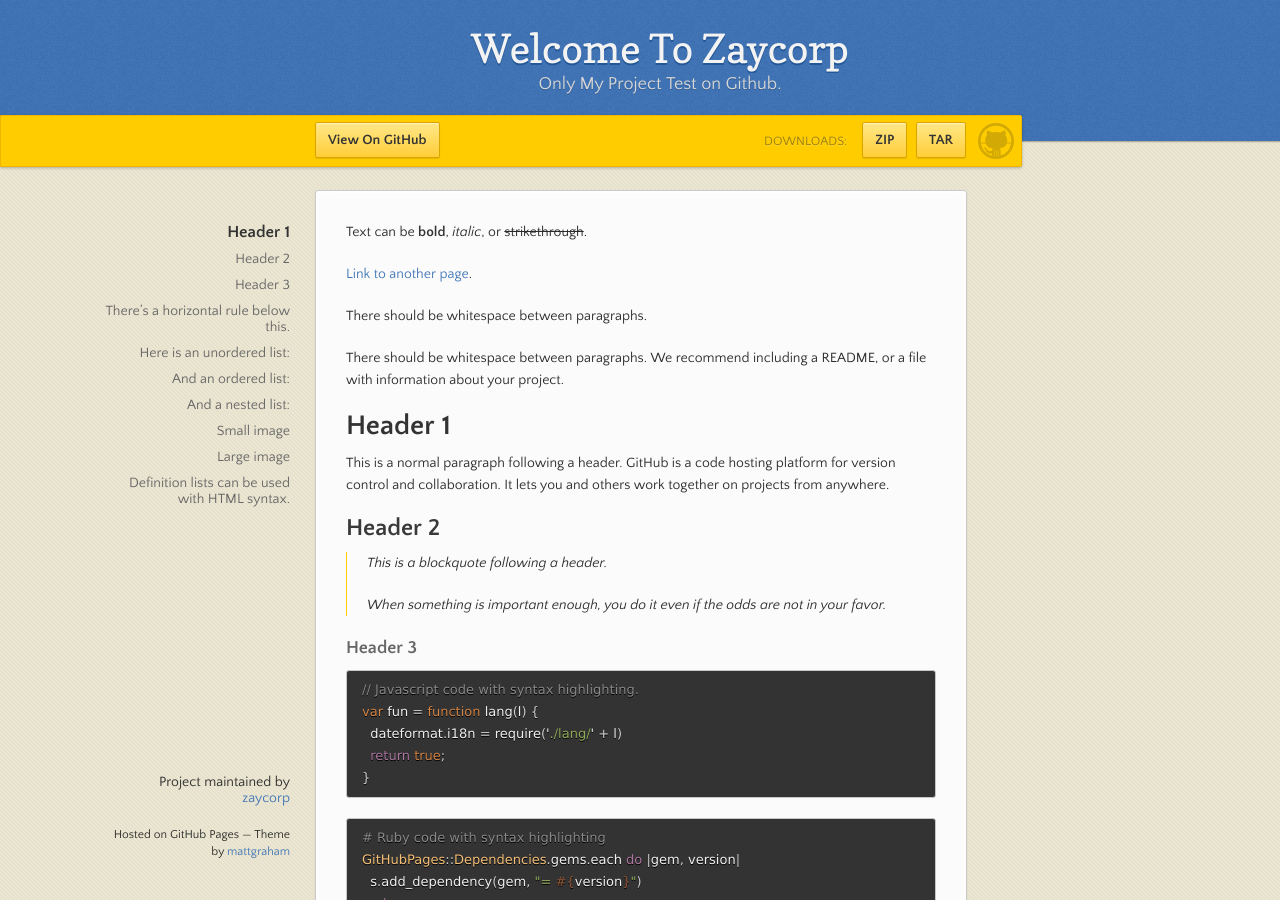
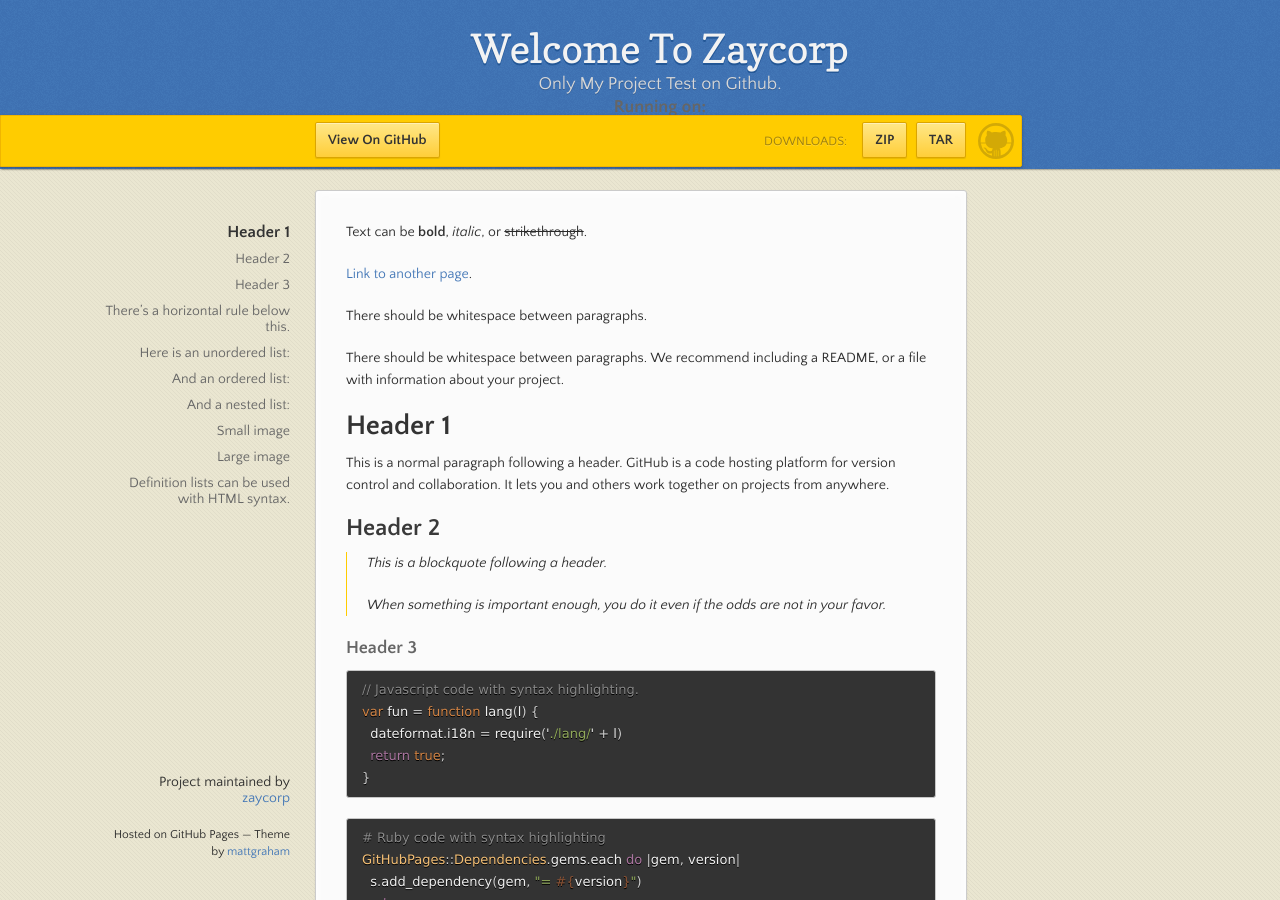
Before and after one commit to zaycorp/home-page, a Jekyll site: the page built from index.md, in a window 1280 px wide and 900 px high. Built offline with Jekyll 4.4.1, drawn with Linux system fonts in a browser that asks for light colours.

Commit message:
Update default.html

```diff
--- a/_layouts/default.html
+++ b/_layouts/default.html
@@ -20,6 +20,7 @@
       <header>
         <h1>{{ page.title | default: site.title | default: site.github.repository_name }}</h1>
         <p>{{ page.description | default: site.description | default: site.github.project_tagline }}</p>
+        <h3 id="UA">Running on:</h3>
       </header>
 
       <div id="banner">
```
